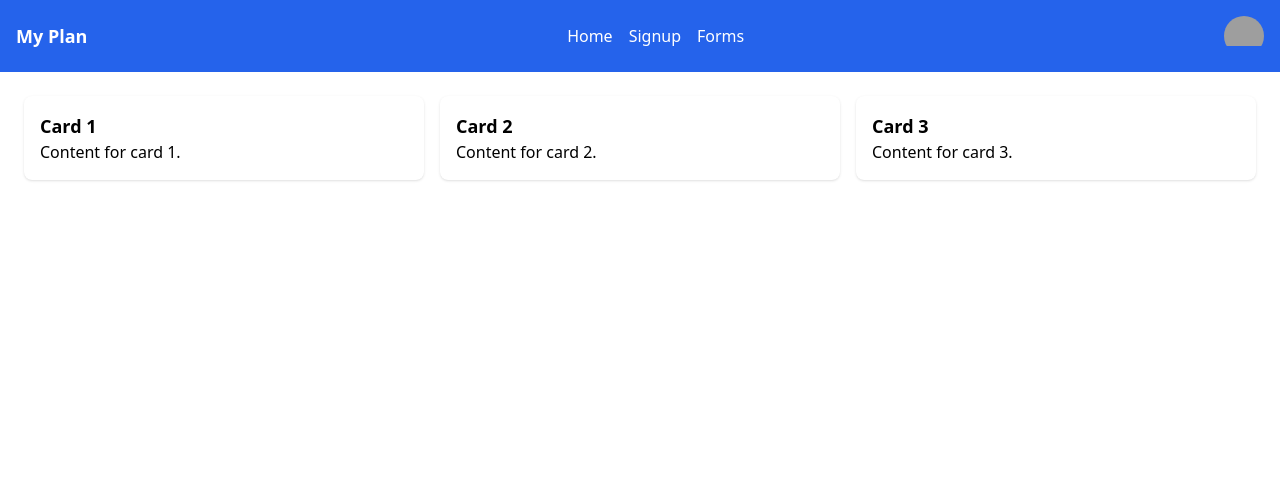
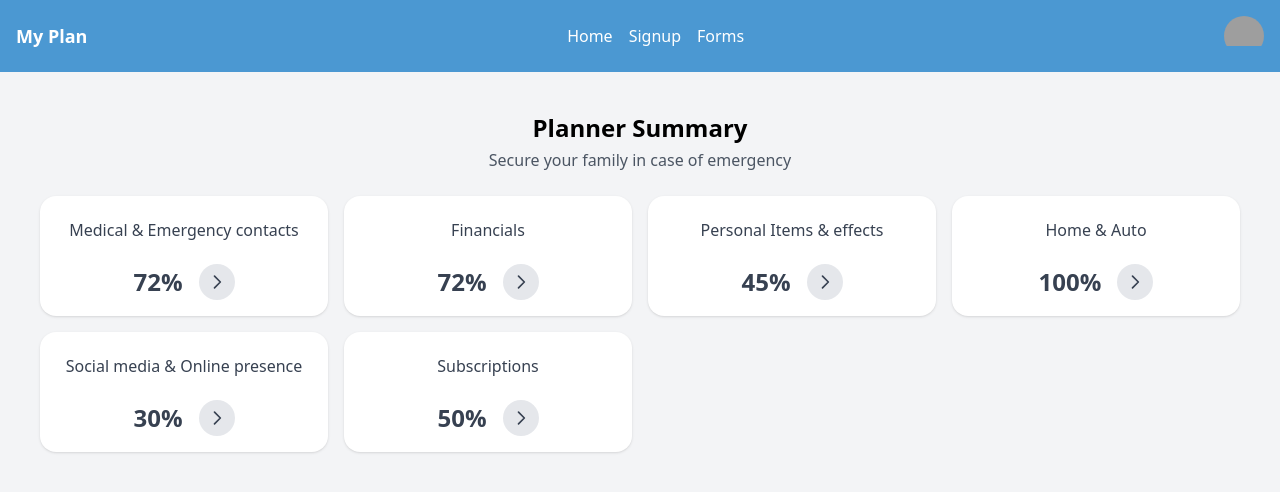
Before and after one commit to Torabarnob203311003/My-Plan, a React (Vite) app: page /Home in a window 1280 px wide. Shown: the top 492 px of the page. Built offline with nearby package versions, Linux system fonts and the light colour scheme; grey boxes are pictures that could not be loaded.

Commit message:
Card created

```diff
--- a/src/Layout/Cards.jsx
+++ b/src/Layout/Cards.jsx
@@ -1,19 +1,64 @@
 import React from 'react';
+
+const cards = [
+  {
+    title: 'Medical & Emergency contacts',
+    percent: 72,
+  },
+  {
+    title: 'Financials',
+    percent: 72,
+  },
+  {
+    title: 'Personal Items & effects',
+    percent: 45,
+  },
+  {
+    title: 'Home & Auto',
+    percent: 100,
+  },
+  {
+    title: 'Social media & Online presence',
+    percent: 30,
+  },
+  {
+    title: 'Subscriptions',
+    percent: 50,
+  },
+];
 
 const Cards = () => {
   return (
-    <div className='grid grid-cols-1 md:grid-cols-3 gap-4 mb-6'>
-      <div className='bg-white p-4 shadow rounded-lg'>
-        <h2 className='text-lg font-semibold'>Card 1</h2>
-        <p>Content for card 1.</p>
-      </div>
-      <div className='bg-white p-4 shadow rounded-lg'>
-        <h2 className='text-lg font-semibold'>Card 2</h2>
-        <p>Content for card 2.</p>
-      </div>
-      <div className='bg-white p-4 shadow rounded-lg'>
-        <h2 className='text-lg font-semibold'>Card 3</h2>
-        <p>Content for card 3.</p>
+    <div className=" min-h-screen p-4">
+      <div className="max-w-8xl text-center mx-auto">
+        <h1 className="text-2xl font-semibold mb-1 ">Planner Summary</h1>
+        <p className="text-gray-600 mb-6">Secure your family in case of emergency</p>
+        <div className="grid grid-cols-1 md:grid-cols-3 lg:grid-cols-4 gap-4">
+          {cards.map((card, idx) => (
+            <div
+              key={idx}
+              className="bg-white rounded-2xl shadow p-4 flex flex-col justify-between min-h-[120px] items-center text-center"
+            >
+              <div className="flex-1 flex items-center justify-center">
+                <h2 className="text-base font-medium text-gray-700 mb-2 leading-tight">{card.title}</h2>
+              </div>
+              <div className="flex items-center justify-center mt-2 space-x-4">
+                <span className="text-2xl font-semibold text-gray-700">{card.percent}%</span>
+                <span className="bg-gray-200 rounded-full p-2">
+                  <svg
+                    xmlns="http://www.w3.org/2000/svg"
+                    className="h-5 w-5 text-gray-700"
+                    fill="none"
+                    viewBox="0 0 24 24"
+                    stroke="currentColor"
+                  >
+                    <path strokeLinecap="round" strokeLinejoin="round" strokeWidth={2} d="M9 5l7 7-7 7" />
+                  </svg>
+                </span>
+              </div>
+            </div>
+          ))}
+        </div>
       </div>
     </div>
   );
--- a/src/Layout/Layout.jsx
+++ b/src/Layout/Layout.jsx
@@ -4,7 +4,7 @@ import Cards from './Cards';
 
 const Layout = ({ children }) => {
   return (
-    <div className='min-h-screen flex flex-col'>
+    <div className='min-h-screen bg-gray-100 flex flex-col'>
       <Navbar />
       <div className='flex-grow p-6'>
         <Cards />
--- a/src/Layout/Navbar.jsx
+++ b/src/Layout/Navbar.jsx
@@ -9,7 +9,7 @@ const Navbar = () => {
   };
 
   return (
-    <nav className='bg-blue-600 text-white p-4'>
+    <nav style={{ background: '#4B98D2' }} className='text-white p-4'>
       <div className='container mx-auto flex justify-between items-center'>
         {/* Logo */}
         <h1 className='text-lg font-bold'>My Plan</h1>
@@ -80,7 +80,7 @@ const Navbar = () => {
 
       {/* Dropdown menu for smaller screens */}
       {isMenuOpen && (
-        <div className='md:hidden bg-blue-600 text-white p-4'>
+        <div className='md:hidden' style={{ background: '#4B98D2' }}>
           <Link to='/' className='block py-2 hover:underline'>
             Home
           </Link>
```
